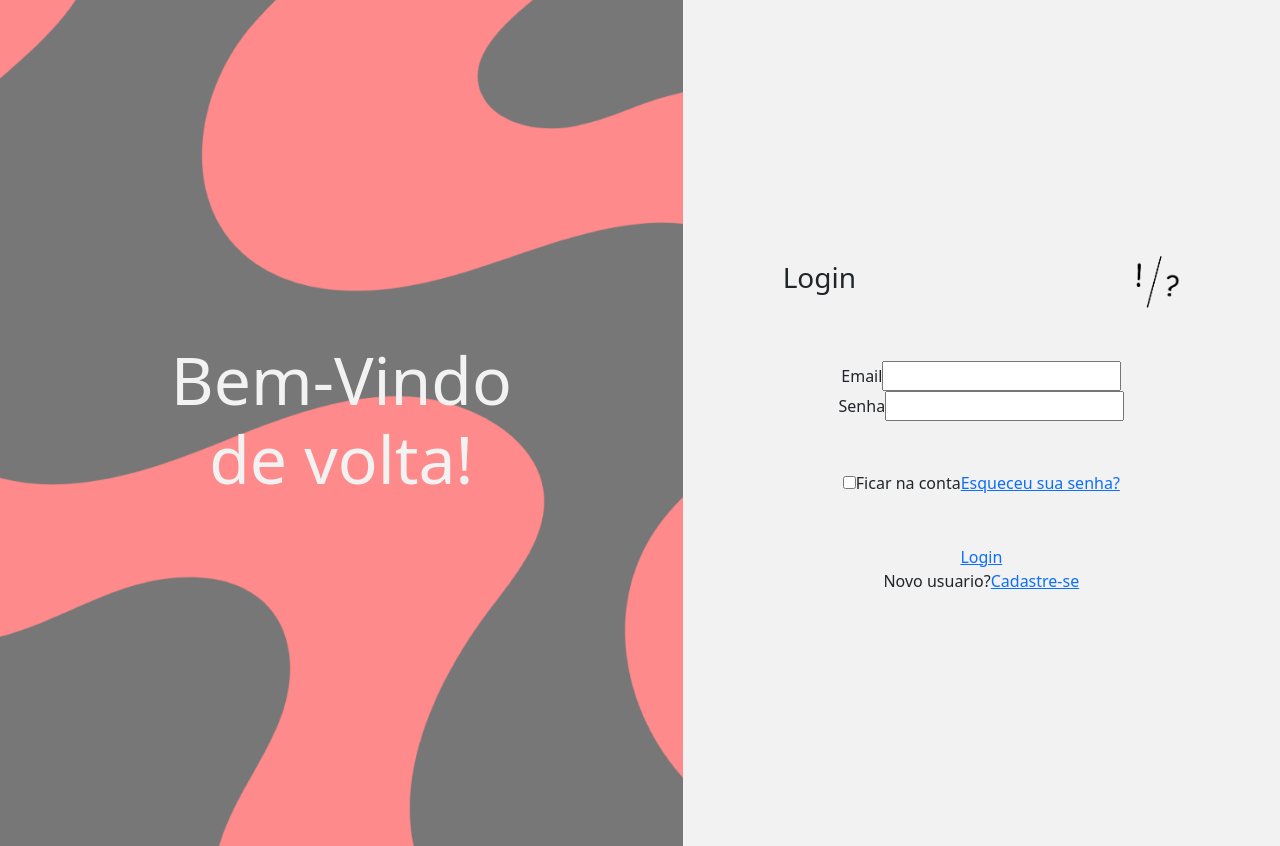
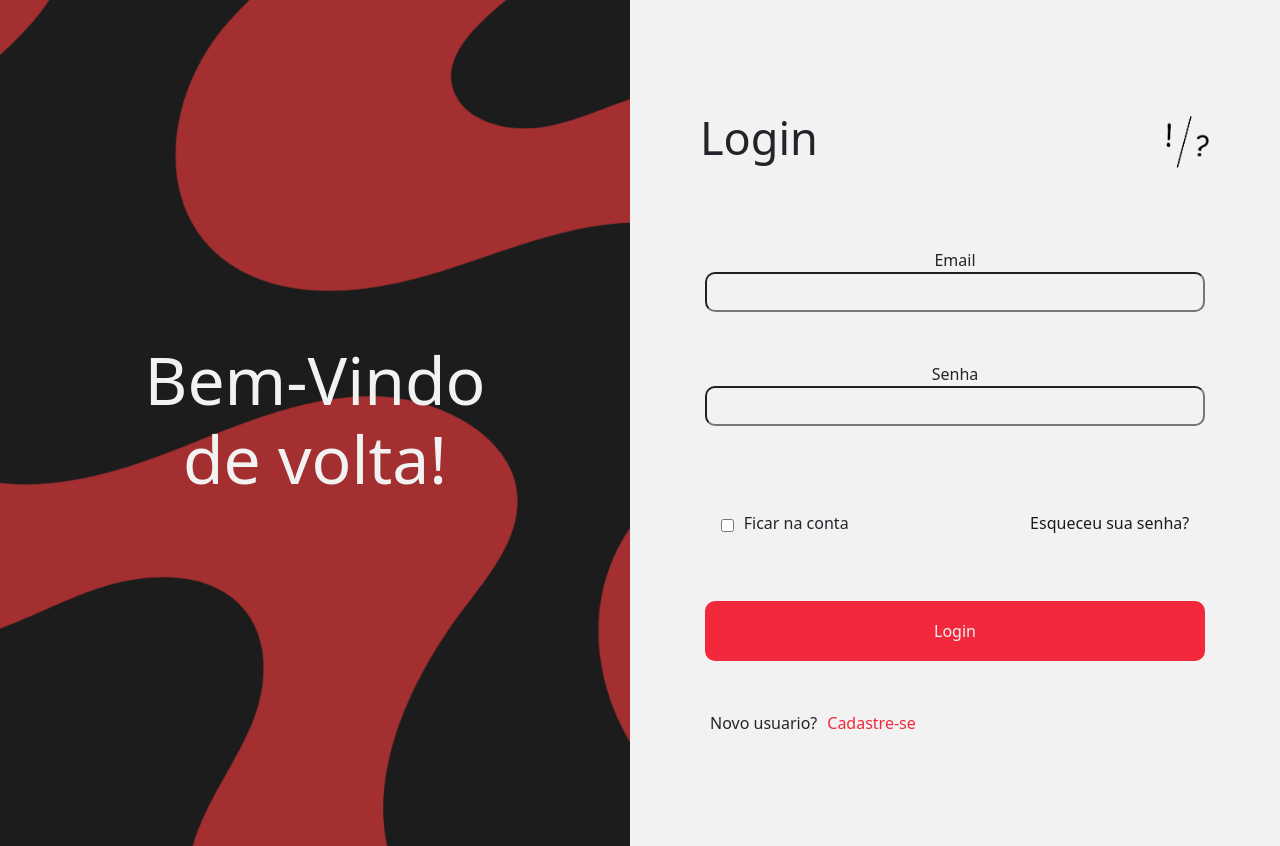
Before and after one commit to BrunoTakeo/reds, a React (Create React App) app: page /login in a window 1280 px wide. Built offline with nearby package versions, Linux system fonts and the light colour scheme.

Commit message:
Termino Da Pagina Login

```diff
--- a/src/Pages/Cadastro/cadastro.css
+++ b/src/Pages/Cadastro/cadastro.css
@@ -63,11 +63,15 @@
     align-items: center;
     justify-content: center;
 }
+
 .cadastro-form input{
     border-radius: 10px;
     width: 500px;
     height: 40px;
     background: #F2F2F2;
+}
+.cadastro-form input:focus{
+    box-shadow: 2px 2px 13px #454545;
 }
 .Area_Button{
     display: flex;
@@ -77,6 +81,7 @@
     padding-bottom: calc(50px - 150px);
 }
 .Button_Cadastrar{
+    transition: 0.35s;
     display: flex;
     justify-content: center;
     align-items: center;
@@ -87,15 +92,25 @@
     height: 60px;
     border-radius: 10px;
 }
+.Button_Cadastrar:hover{
+    transition: 0.35s;
+    box-shadow: 3px 5px 13px #454545;
+    background: #1C1C1C;
+}
 .PossuiCadastro{
     text-align: start;
     padding-left: 100px;
     padding-bottom: 100px;
 }
 .FazLogin{
+    transition: 0.1s;
     padding-left: 10px;
     text-decoration: none;
     color: #F2293D;
+}
+.FazLogin:hover{
+    transition: 0.1s;
+    color:#1C1C1C;
 }
 .Poster{
     width: 800px;
--- a/src/Pages/Login/Login.js
+++ b/src/Pages/Login/Login.js
@@ -17,14 +17,14 @@ const Login = () => {
                 </div>
                 <div className='Tabela_Login_Dados'>
                     <div className='Login_Dados'>
-                        <div>
+                        <div className='Form-Login'>
                             <label>
                                 Email
                             </label>
                             <input type='text'>
                             </input>
                         </div>
-                        <div>
+                        <div className='Form-Login'>
                             <label>
                                 Senha
                             </label>
@@ -32,11 +32,17 @@ const Login = () => {
                             </input>
                         </div>
                     </div>
-                    <div>
-                        <input type='checkbox'>
-                        </input>
-                        Ficar na conta
-                        <Link>
+                    <div className='Form-Extra'>
+                        <div className='Ficar-Conta'>
+                            <label>
+                                <input type='checkbox'>
+                                </input>
+                                <p>
+                                    Ficar na conta
+                                </p>
+                            </label>
+                        </div>
+                        <Link className='MudarSenha'>
                         Esqueceu sua senha?
                         </Link>
                     </div>
--- a/src/Pages/Login/login.css
+++ b/src/Pages/Login/login.css
@@ -8,6 +8,7 @@
     display: flex;
     align-items: center;
     justify-content: center;
+    background:#1C1C1C;
     background-image: url(../../assets/img/WALLPAPER.png);
     background-position: center;
     background-size: cover;
@@ -27,9 +28,12 @@
     display: flex;
     align-items: center;
     justify-content:space-between;
-    padding: 100px;
+    padding: 70px;
     padding-bottom: calc(20px - 50px);
-    padding-top: calc(20px - 100px);
+    padding-top: 100px;
+}
+.Logo_Login h3{
+    font-size: 45px;
 }
 .Logo_Login img{
     width: 47px;
@@ -44,3 +48,85 @@
     flex-direction: column;
     padding: 50px;
 }
+.Form-Login{
+    display: flex;
+    flex-direction: column;
+    align-items: center;
+    justify-content: center;
+    padding: 25px;
+}
+.Form-Login input{
+    border-radius: 10px;
+    width: 500px;
+    height: 40px;
+    background: #F2F2F2;
+}
+.Form-Login input:focus{
+    box-shadow: 2px 2px 13px #454545;
+}
+.Form-Extra{
+    display: flex;
+    justify-content: space-around;
+}
+.Ficar-Conta label{
+    display: flex;
+    align-items: center;
+}
+.Ficar-Conta label input{
+    accent-color: #F2293D;
+}
+.Ficar-Conta label p{
+    padding-left: 10px;
+    padding-top: 10px;
+    cursor: pointer;
+}
+.MudarSenha{
+    transition: 0.1s;
+    padding-top: 10px;
+    text-decoration: none;
+    color: #1C1C1C;
+}
+.MudarSenha:hover{
+    transition: 0.1s;
+    color:#F2293D;
+}
+.Area_Button{
+    display: flex;
+    justify-content: center;
+    align-items: center;
+    padding: 50px;
+    padding-bottom: 50px;
+}
+.Button_Login{
+    transition: 0.35s;
+    display: flex;
+    justify-content: center;
+    align-items: center;
+    text-decoration: none;
+    background: #F2293D;
+    color: #F2F2F2;
+    width: 500px;
+    height: 60px;
+    border-radius: 10px;
+}
+.Button_Login:hover{
+    transition: 0.35s;
+    box-shadow: 3px 5px 13px #454545;
+    background: #1C1C1C;
+}
+.NPossuiCadastro{
+    display: flex;
+    text-align: start;
+    padding-left: 80px;
+    padding-bottom: 100px;
+}
+.FazCadastro{
+    transition: 0.1s;
+    padding-left: 10px;
+    text-decoration: none;
+    color: #F2293D;
+}
+.FazCadastro:hover{
+    transition: 0.1s;
+    color:#1C1C1C;
+}
```
